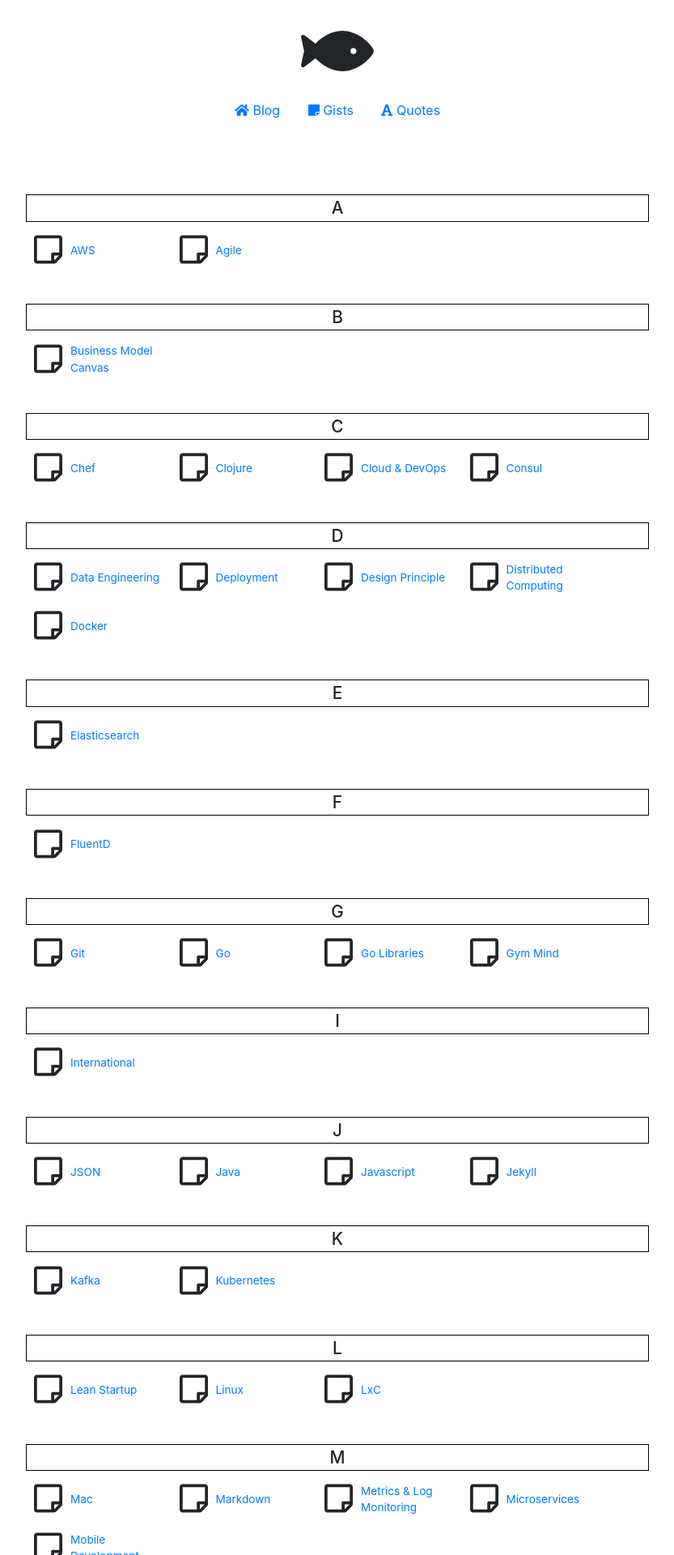
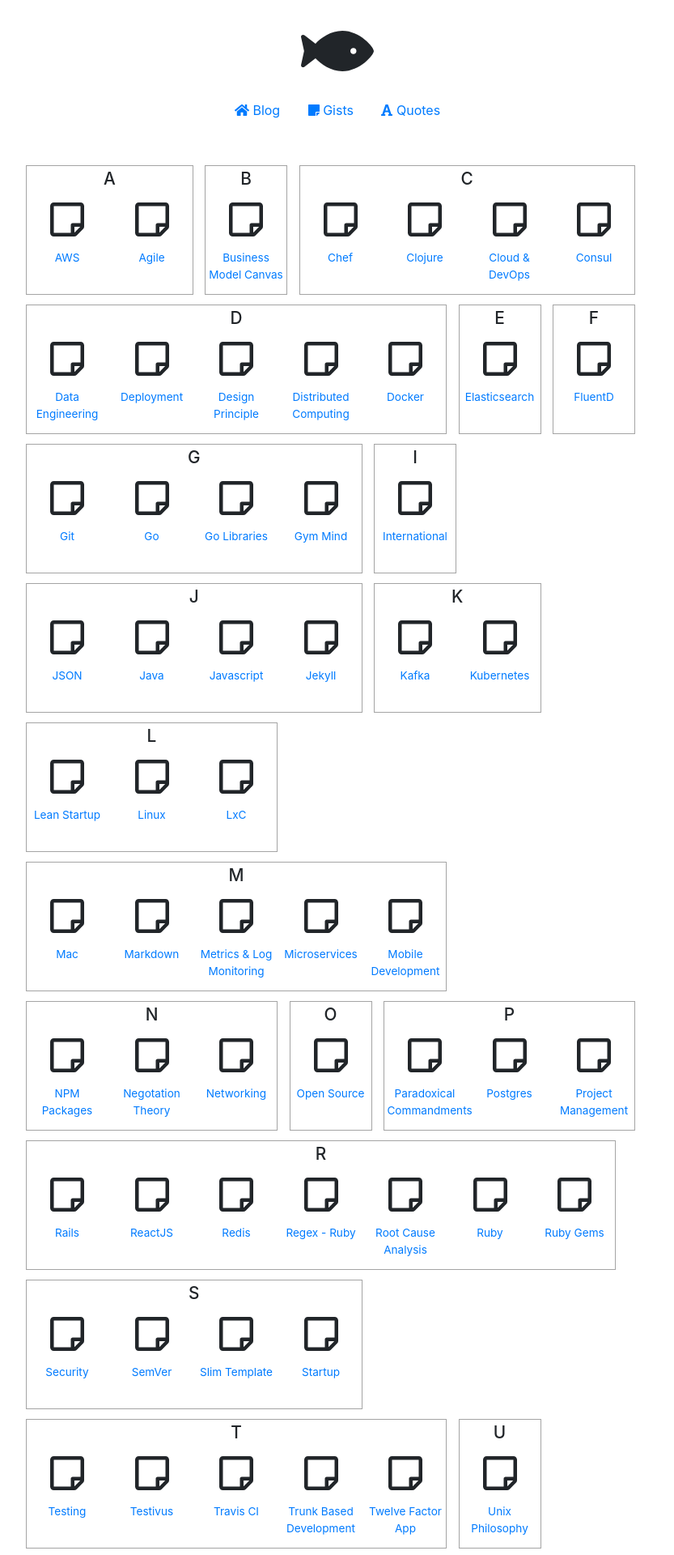
Before and after one commit to imantung/imantung.github.io, a Jekyll site: the page built from gists.html, in a window 1280 px wide. Shown: the top 1920 px of the page at 81% size, without its empty margins (223-1056 px from the left). Built offline with Jekyll 4.4.1, drawn with Linux system fonts in a browser that asks for light colours.

Commit message:
change style on gist page

```diff
--- a/gists.html
+++ b/gists.html
@@ -6,14 +6,12 @@
 
 <div class="gist-list">
   <div>
-    <ul>
   {% assign tmp = "" %}
   {% assign sortedPages = site.pages | where_exp: "page", "page.layout == 'gist'" |  sort: 'title' %}
   {% for page in sortedPages %}
     {% assign firstLetter = page.title | slice: 0 | upcase %}
     {% if firstLetter != tmp %}
-    </ul>
-  </div>
+      </div>
   <div class="gist-group">
     <div class="gist-first-letter">
       {{ firstLetter }}
@@ -30,5 +28,5 @@
     </div>
     {% assign tmp = firstLetter %}
   {% endfor %}
+
 </div>
-</div>
--- a/public/css/gist.css
+++ b/public/css/gist.css
@@ -41,36 +41,33 @@
   padding: 2px 10px;
 }
 
-/* .gist-category h3{
-  margin: 0;
-  padding-bottom: 10px;
-  padding-left: 10px;
-} */
+.gist-group{
+  border: thin solid #A4A4A4;
+  display: inline-block;
+  margin-right: 10px;
+  margin-bottom: 12px;
+  padding-bottom: 0.75em;
+  height: 10em;
+}
 
 .gist-first-letter{
-  margin: 1.75em 0 .25em 0;
-  border: thin solid black;
   font-size: 1.3em;
   font-weight: 500;
   text-align: center;
 }
 
 .gist-item{
-  display: inline-table;
-  max-width: 175px;
-  margin: 0;
+  display: inline-block;
+  max-width: 100px;
+  min-width: 100px;
+  text-align: center;
+  padding: 0;
+  vertical-align: top;
 }
 .gist-item-icon{
-  display: table-cell;
-  width: 25%;
-  font-size: 2.5em;
+  font-size: 3em;
+}
+.gist-item-title{
+  font-size: 0.85em;
   padding: 0 0.25em;
 }
-.gist-item-title{
-  display: table-cell;
-  font-size: 0.85em;
-  vertical-align: middle;
-}
-.gist-item-icon img{
-  width: 100%;
-}
```
